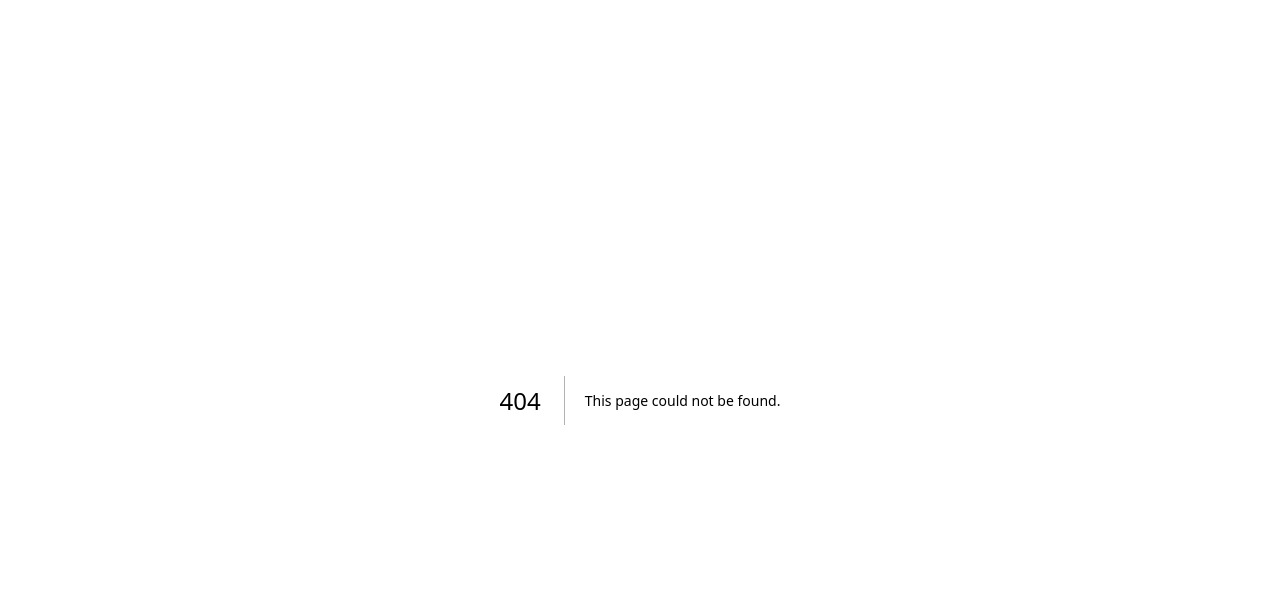
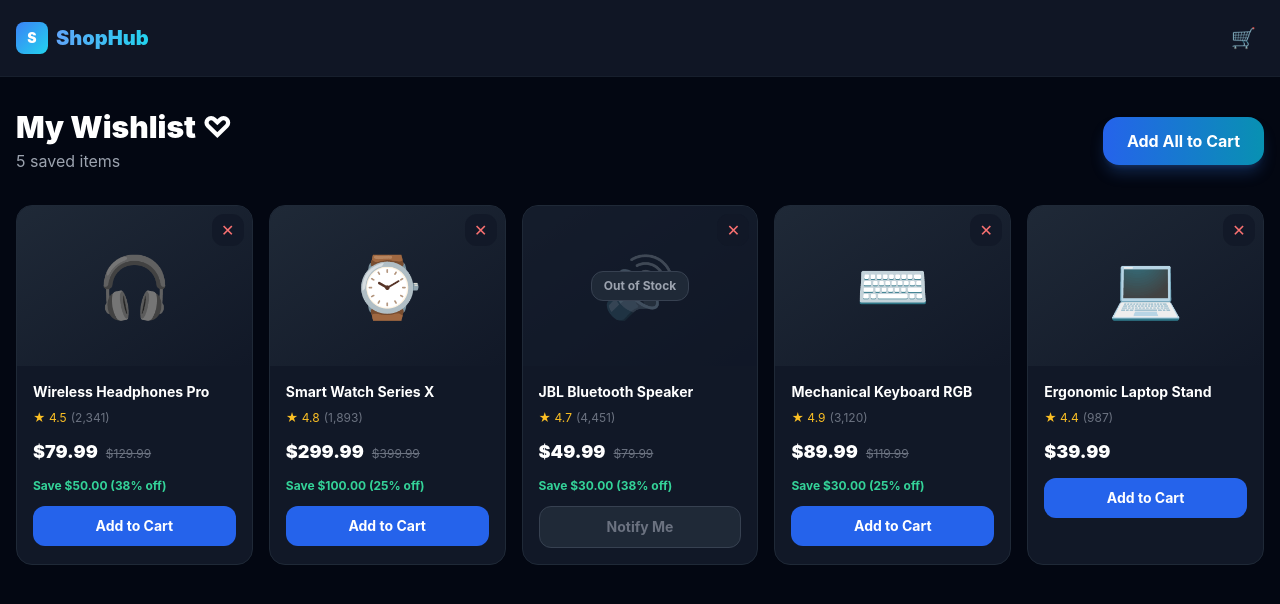
Before and after one commit to Saidalmaashani/e-commerce, a Next.js app in the folder frontend/: page /shopper/wishlist in a window 1280 px wide. Before the commit this address had no page. Shown: the top 604 px of the page. Built offline with nearby package versions, Linux system fonts and the light colour scheme.

Commit message:
feat: add wishlist page premium UI

```diff
--- /dev/null
+++ b/frontend/src/pages/shopper/wishlist.tsx
@@ -0,0 +1,135 @@
+import { useState } from 'react';
+import Link from 'next/link';
+
+const initialWishlist = [
+  { id:1, name:'Wireless Headphones Pro', price:79.99, oldPrice:129.99, rating:4.5, reviews:2341, emoji:'🎧', inStock:true },
+  { id:2, name:'Smart Watch Series X', price:299.99, oldPrice:399.99, rating:4.8, reviews:1893, emoji:'⌚', inStock:true },
+  { id:3, name:'JBL Bluetooth Speaker', price:49.99, oldPrice:79.99, rating:4.7, reviews:4451, emoji:'🔊', inStock:false },
+  { id:4, name:'Mechanical Keyboard RGB', price:89.99, oldPrice:119.99, rating:4.9, reviews:3120, emoji:'⌨️', inStock:true },
+  { id:5, name:'Ergonomic Laptop Stand', price:39.99, oldPrice:null, rating:4.4, reviews:987, emoji:'💻', inStock:true },
+];
+
+export default function Wishlist() {
+  const [wishlist, setWishlist] = useState(initialWishlist);
+  const [cartCount, setCartCount] = useState(0);
+  const [notification, setNotification] = useState('');
+
+  const remove = (id: number) => setWishlist(w => w.filter(i => i.id !== id));
+
+  const addToCart = (name: string, e: React.MouseEvent) => {
+    e.preventDefault();
+    setCartCount(c => c + 1);
+    setNotification(`${name} added to cart!`);
+    setTimeout(() => setNotification(''), 2500);
+  };
+
+  const addAllToCart = () => {
+    const inStock = wishlist.filter(i => i.inStock);
+    setCartCount(c => c + inStock.length);
+    setNotification(`${inStock.length} items added to cart!`);
+    setTimeout(() => setNotification(''), 2500);
+  };
+
+  return (
+    <div className="min-h-screen bg-gray-950 text-white">
+      {notification && (
+        <div className="fixed top-4 right-4 z-50 bg-emerald-500 text-white px-6 py-3 rounded-2xl shadow-2xl flex items-center gap-2">
+          <span>✓</span> {notification}
+        </div>
+      )}
+
+      <nav className="bg-gray-900/95 backdrop-blur-xl border-b border-gray-800/50 sticky top-0 z-40">
+        <div className="max-w-7xl mx-auto px-4 py-4 flex items-center gap-4">
+          <Link href="/shopper" className="flex items-center gap-2">
+            <div className="w-8 h-8 bg-gradient-to-br from-blue-500 to-cyan-400 rounded-lg flex items-center justify-center text-sm font-black">S</div>
+            <span className="text-xl font-black bg-gradient-to-r from-blue-400 to-cyan-400 bg-clip-text text-transparent">ShopHub</span>
+          </Link>
+          <div className="flex-1"/>
+          <Link href="/shopper/cart" className="relative p-2 text-gray-400 hover:text-white transition">
+            <span className="text-xl">🛒</span>
+            {cartCount > 0 && <span className="absolute -top-0 -right-0 bg-blue-500 text-white text-xs rounded-full w-5 h-5 flex items-center justify-center font-bold">{cartCount}</span>}
+          </Link>
+        </div>
+      </nav>
+
+      <div className="max-w-7xl mx-auto px-4 py-8">
+        {/* Header */}
+        <div className="flex items-center justify-between mb-8">
+          <div>
+            <h1 className="text-3xl font-black text-white mb-1">My Wishlist ♡</h1>
+            <p className="text-gray-400">{wishlist.length} saved items</p>
+          </div>
+          {wishlist.length > 0 && (
+            <button onClick={addAllToCart} className="px-6 py-3 bg-gradient-to-r from-blue-600 to-cyan-600 hover:from-blue-500 hover:to-cyan-500 rounded-2xl font-bold transition shadow-lg shadow-blue-500/25">
+              Add All to Cart
+            </button>
+          )}
+        </div>
+
+        {wishlist.length === 0 ? (
+          <div className="text-center py-24">
+            <div className="text-8xl mb-6">♡</div>
+            <h2 className="text-2xl font-black text-white mb-2">Your wishlist is empty</h2>
+            <p className="text-gray-400 mb-8">Save items you love to your wishlist</p>
+            <Link href="/shopper" className="px-8 py-3.5 bg-gradient-to-r from-blue-600 to-cyan-600 rounded-2xl font-bold hover:from-blue-500 hover:to-cyan-500 transition inline-block">
+              Discover Products →
+            </Link>
+          </div>
+        ) : (
+          <div className="grid grid-cols-2 md:grid-cols-3 lg:grid-cols-4 xl:grid-cols-5 gap-4">
+            {wishlist.map(item => (
+              <div key={item.id} className="bg-gray-900 border border-gray-800 rounded-2xl overflow-hidden hover:border-blue-500/40 hover:shadow-xl hover:shadow-blue-500/5 transition-all group">
+                <div className="relative h-40 bg-gradient-to-br from-gray-800 to-gray-900 flex items-center justify-center">
+                  <span className="text-6xl group-hover:scale-110 transition-transform">{item.emoji}</span>
+                  {!item.inStock && (
+                    <div className="absolute inset-0 bg-gray-900/70 flex items-center justify-center">
+                      <span className="bg-gray-800 text-gray-400 text-xs font-bold px-3 py-1.5 rounded-xl border border-gray-700">Out of Stock</span>
+                    </div>
+                  )}
+                  <button onClick={() => remove(item.id)} className="absolute top-2 right-2 w-8 h-8 bg-gray-900/80 backdrop-blur rounded-xl flex items-center justify-center text-red-400 hover:bg-red-500/20 transition">
+                    ✕
+                  </button>
+                </div>
+                <div className="p-4">
+                  <h3 className="font-bold text-white text-sm mb-2 line-clamp-2">{item.name}</h3>
+                  <div className="flex items-center gap-1 mb-3">
+                    <span className="text-amber-400 text-xs">★ {item.rating}</span>
+                    <span className="text-gray-500 text-xs">({item.reviews.toLocaleString()})</span>
+                  </div>
+                  <div className="flex items-baseline gap-2 mb-3">
+                    <span className="text-lg font-black text-white">${item.price}</span>
+                    {item.oldPrice && (
+                      <span className="text-gray-500 text-xs line-through">${item.oldPrice}</span>
+                    )}
+                  </div>
+                  {item.oldPrice && (
+                    <p className="text-emerald-400 text-xs font-bold mb-3">
+                      Save ${(item.oldPrice - item.price).toFixed(2)} ({Math.round((1-item.price/item.oldPrice)*100)}% off)
+                    </p>
+                  )}
+                  <button
+                    onClick={(e) => item.inStock && addToCart(item.name, e)}
+                    disabled={!item.inStock}
+                    className={`w-full py-2.5 rounded-xl text-sm font-bold transition-all ${item.inStock ? 'bg-blue-600 hover:bg-blue-500 hover:shadow-lg hover:shadow-blue-500/25' : 'bg-gray-800 text-gray-500 cursor-not-allowed border border-gray-700'}`}
+                  >
+                    {item.inStock ? 'Add to Cart' : 'Notify Me'}
+                  </button>
+                </div>
+              </div>
+            ))}
+          </div>
+        )}
+      </div>
+
+      {/* Bottom Nav Mobile */}
+      <div className="fixed bottom-0 left-0 right-0 bg-gray-900/95 backdrop-blur-xl border-t border-gray-800 flex justify-around py-3 md:hidden z-40">
+        {[['🏠','Home','/shopper'],['🔍','Search','/shopper/search'],['🛒','Cart','/shopper/cart'],['📦','Orders','/shopper/orders'],['👤','Me','/shopper/profile']].map(([icon,label,href]) => (
+          <Link key={label} href={href} className="flex flex-col items-center gap-1 text-gray-400 hover:text-blue-400 transition">
+            <span className="text-xl">{icon}</span>
+            <span className="text-xs">{label}</span>
+          </Link>
+        ))}
+      </div>
+    </div>
+  );
+}
```
